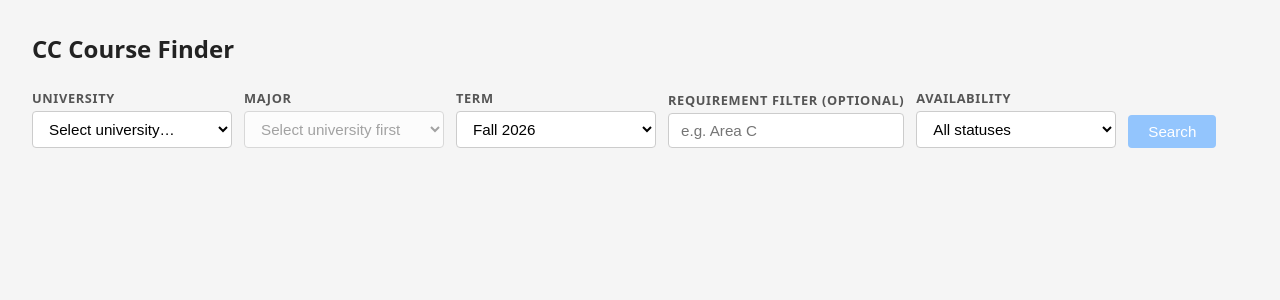
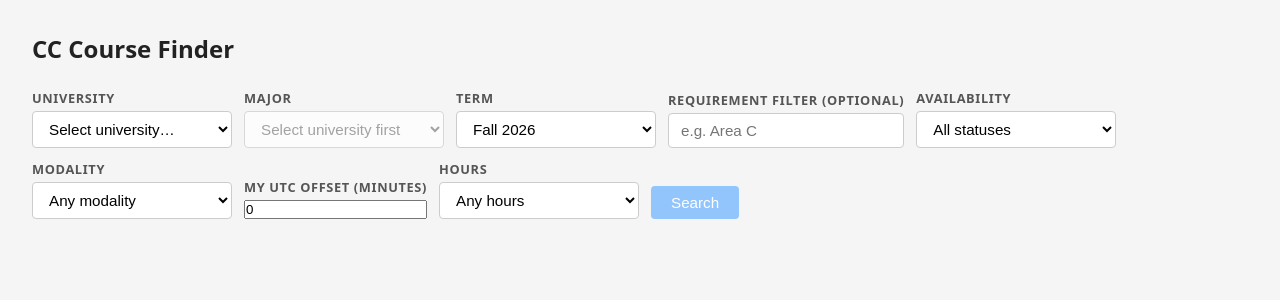
Before and after one commit to FYC23/CC-course-finder, a FastAPI app: page / in a window 1280 px wide. Shown: the top 300 px of the page. Run offline with FastAPI, Linux system fonts and the light colour scheme; data that the repository does not hold is empty.

Commit message:
feat(web): show meeting times and seats; add modality and hours-fit filters

```diff
--- a/src/web/static/style.css
+++ b/src/web/static/style.css
@@ -155,6 +155,7 @@ tr:hover td {
 .badge-green { background: #dcfce7; color: #166534; }
 .badge-red   { background: #fee2e2; color: #991b1b; }
 .badge-gray  { background: #f3f4f6; color: #6b7280; }
+.badge-blue  { background: #dbeafe; color: #1e40af; }
 
 #ingest-bar {
   display: flex;
--- a/src/web/templates/index.html
+++ b/src/web/templates/index.html
@@ -38,6 +38,28 @@
       </select>
     </div>
     <div class="form-group">
+      <label for="modality-filter">Modality</label>
+      <select id="modality-filter">
+        <option value="all">Any modality</option>
+        <option value="async_online">Online, no set times</option>
+        <option value="sync_online">Online, scheduled</option>
+        <option value="hybrid">Hybrid</option>
+        <option value="in_person">In person</option>
+      </select>
+    </div>
+    <div class="form-group">
+      <label for="utc-offset">My UTC offset (minutes)</label>
+      <input type="number" id="utc-offset" step="30" min="-840" max="840" />
+    </div>
+    <div class="form-group">
+      <label for="fit-filter">Hours</label>
+      <select id="fit-filter">
+        <option value="all">Any hours</option>
+        <option value="fits_or_async">Fits my hours or async</option>
+        <option value="async">Async only</option>
+      </select>
+    </div>
+    <div class="form-group">
       <label>&nbsp;</label>
       <button id="search-btn" disabled>Search</button>
     </div>
@@ -74,6 +96,10 @@
     const termEl = document.getElementById('term');
     const reqEl = document.getElementById('requirement');
     const statusEl = document.getElementById('status-filter');
+    const modalityEl = document.getElementById('modality-filter');
+    const fitEl = document.getElementById('fit-filter');
+    const utcOffsetEl = document.getElementById('utc-offset');
+    utcOffsetEl.value = String(-new Date().getTimezoneOffset());
     const searchBtn = document.getElementById('search-btn');
     const toast = document.getElementById('error-toast');
     const countEl = document.getElementById('results-count');
@@ -331,20 +357,51 @@
       return span;
     }
 
+    function sectionPassesFilters(s) {
+      if (modalityEl.value !== 'all' && s.modality !== modalityEl.value) return false;
+      if (fitEl.value === 'async' && s.fit !== 'async') return false;
+      if (fitEl.value === 'fits_or_async' && s.fit !== 'fits' && s.fit !== 'async') return false;
+      return true;
+    }
+
+    function coursePassesSectionFilters(course) {
+      if (modalityEl.value === 'all' && fitEl.value === 'all') return true;
+      if (!course.sections || !course.sections.length) return false;
+      return course.sections.some(sectionPassesFilters);
+    }
+
+    function formatMeeting(m) {
+      var days = (m.days && m.days.length) ? m.days.join('') : '';
+      var when = (m.start_local && m.end_local) ? (m.start_local + '–' + m.end_local) : 'no set time';
+      var where = m.is_online ? 'online' : (m.location || '');
+      return [days, when, where].filter(Boolean).join(' · ');
+    }
+
+    function fitBadgeEl(fit) {
+      var span = document.createElement('span');
+      span.className = 'badge';
+      if (fit === 'fits') { span.classList.add('badge-green'); span.textContent = 'Fits'; }
+      else if (fit === 'async') { span.classList.add('badge-blue'); span.textContent = 'Async'; }
+      else if (fit === 'conflicts') { span.classList.add('badge-red'); span.textContent = 'Conflicts'; }
+      else { span.classList.add('badge-gray'); span.textContent = fit ? 'Unknown' : '—'; }
+      return span;
+    }
+
     function renderSectionsEl(sections) {
       if (!sections.length) {
         return document.createTextNode('');
       }
+      var visible = sections.filter(sectionPassesFilters);
       var details = document.createElement('details');
       var summary = document.createElement('summary');
-      summary.textContent = sections.length + ' section(s)';
+      summary.textContent = visible.length + ' of ' + sections.length + ' section(s) match';
       details.appendChild(summary);
 
       var table = document.createElement('table');
       table.className = 'sections-table';
       var thead = document.createElement('thead');
       var headRow = document.createElement('tr');
-      ['Section', 'Status', 'Modality', 'Instructor'].forEach(function(label) {
+      ['Section', 'Status', 'Modality', 'Meets (campus time)', 'Seats', 'Fit', 'Instructor'].forEach(function(label) {
         var th = document.createElement('th');
         th.textContent = label;
         headRow.appendChild(th);
@@ -353,14 +410,22 @@
       table.appendChild(thead);
 
       var tbody = document.createElement('tbody');
-      for (var i = 0; i < sections.length; i++) {
-        var s = sections[i];
+      for (var i = 0; i < visible.length; i++) {
+        var s = visible[i];
         var row = document.createElement('tr');
-        [s.section_id, s.status, s.modality, s.instructor].forEach(function(value) {
+        var meets = (s.meetings || []).map(formatMeeting).join('; ');
+        var seats = (s.seats_used != null && s.seats_total != null) ? (s.seats_used + '/' + s.seats_total) : '';
+        [s.section_id, s.status, s.modality, meets, seats].forEach(function(value) {
           var td = document.createElement('td');
           td.textContent = value || '';
           row.appendChild(td);
         });
+        var fitTd = document.createElement('td');
+        fitTd.appendChild(fitBadgeEl(s.fit));
+        row.appendChild(fitTd);
+        var instrTd = document.createElement('td');
+        instrTd.textContent = s.instructor || '';
+        row.appendChild(instrTd);
         tbody.appendChild(row);
       }
       table.appendChild(tbody);
@@ -386,14 +451,15 @@
       var filtered = [];
       for (var i = 0; i < results.length; i++) {
         var item = results[i];
-        if (statusEl.value === 'all' || availabilityKey(item.offered_this_term) === statusEl.value) {
+        if ((statusEl.value === 'all' || availabilityKey(item.offered_this_term) === statusEl.value)
+            && coursePassesSectionFilters(item)) {
           filtered.push(item);
         }
       }
 
       if (!filtered.length) {
         countEl.textContent = 'Showing 0 of ' + results.length + ' course(s)';
-        container.appendChild(makeInfoMessage('No matches for current availability filter.'));
+        container.appendChild(makeInfoMessage('No matches for current filters.'));
         return;
       }
 
@@ -545,6 +611,8 @@
     statusEl.addEventListener('change', function() {
       renderResults(lastResults);
     });
+    modalityEl.addEventListener('change', function() { renderResults(lastResults); });
+    fitEl.addEventListener('change', function() { renderResults(lastResults); });
 
     searchBtn.addEventListener('click', function() {
       clearError();
@@ -557,6 +625,7 @@
         '&major=' + encodeURIComponent(majorEl.value) +
         '&term=' + encodeURIComponent(termEl.value.trim());
       if (reqEl.value.trim()) params += '&requirement=' + encodeURIComponent(reqEl.value.trim());
+      if (utcOffsetEl.value.trim() !== '') params += '&utc_offset=' + encodeURIComponent(utcOffsetEl.value.trim());
       fetch('/api/search?' + params)
         .then(function(res) {
           if (!res.ok) {
```
Also changed, not shown: README.md.
